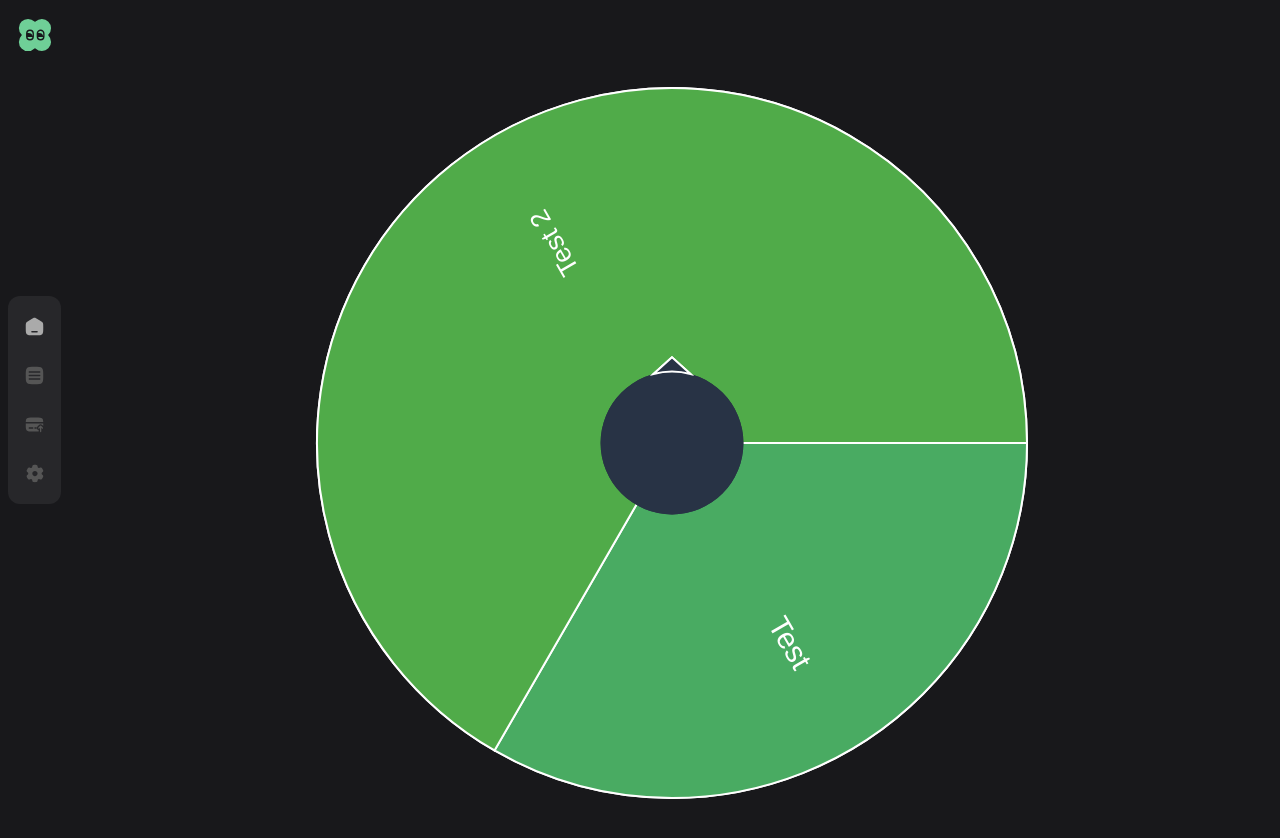
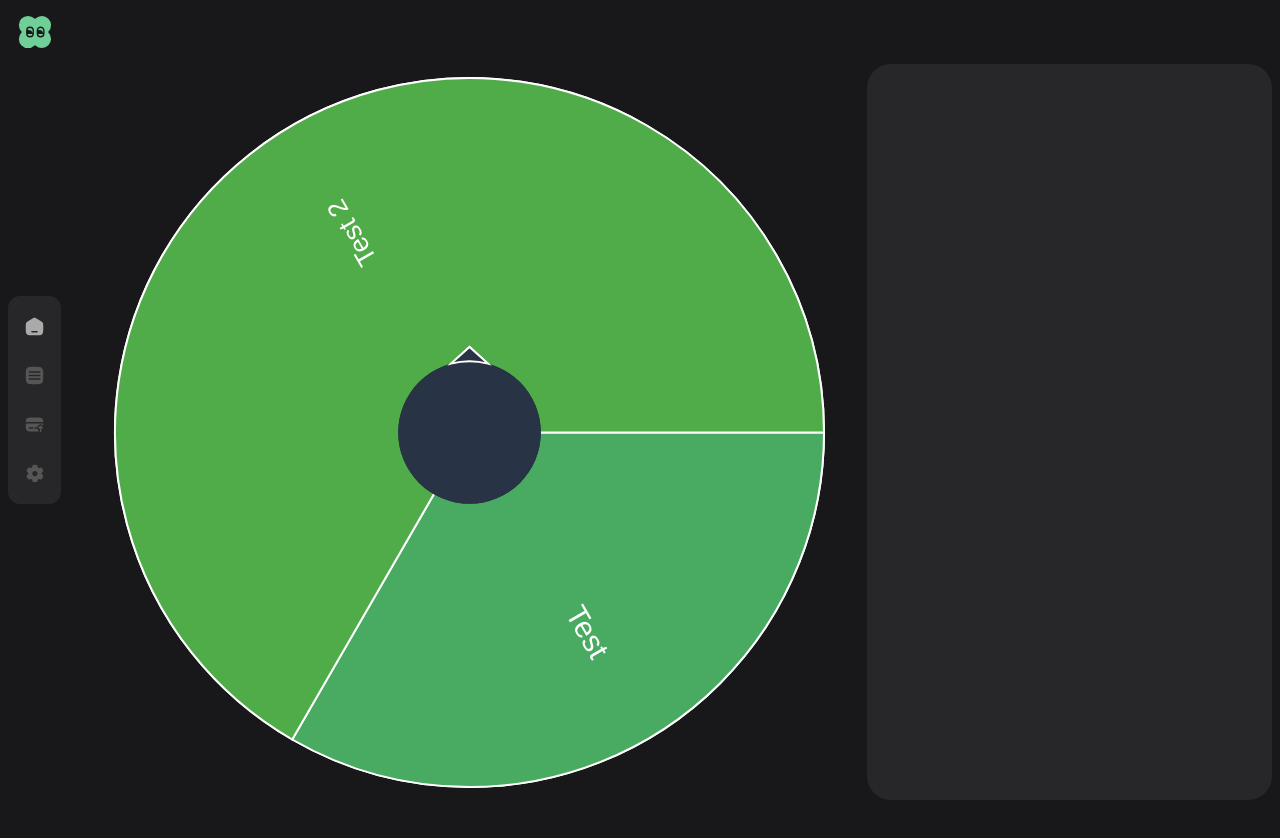
Before and after one commit to novsource/klewik-mono, a React (Vite) app in the folder apps/streamers-dashboard/: page /dashboard/1/wheel in a window 1280 px wide. Shown: the top 838 px of the page. After the commit the page ends 800 px from the top, so only its background shows below. Built offline with nearby package versions, Linux system fonts and the light colour scheme.

Commit message:
fix(wheel): fix wheel resize

```diff
--- a/apps/streamers-dashboard/src/index.css
+++ b/apps/streamers-dashboard/src/index.css
@@ -1,6 +1,10 @@
 @tailwind base;
 @tailwind components;
 @tailwind utilities;
+
+:root {
+  --header-height: 64px;
+}
 
 :root {
   font-family: Inter, system-ui, Avenir, Helvetica, Arial, sans-serif;
@@ -28,3 +32,11 @@ html {
 body {
   @apply m-0 h-full w-full
 }
+
+header {
+  height: var(--header-height);
+}
+
+main {
+  max-height: calc(100% - var(--header-height));
+}
--- a/apps/streamers-dashboard/src/pages/AuctionWheelPage/components/Wheel/Wheel.tsx
+++ b/apps/streamers-dashboard/src/pages/AuctionWheelPage/components/Wheel/Wheel.tsx
@@ -1,5 +1,5 @@
 import {RefObject, forwardRef, useEffect, useRef} from 'react';
-import {cn} from '../../../../shared/utils/cn';
+
 import {useWheelInit} from '../../../../shared/hooks/useWheelInit';
 import {getRandomHSLColor} from '../../../../shared/utils/canvas';
 
@@ -35,7 +35,7 @@ const Wheel = forwardRef<HTMLCanvasElement>((_, ref) => {
   }, []);
 
   return (
-    <div className={cn('flex h-full w-full justify-center')}>
+    <div className="flex flex-shrink-1 h-full w-full justify-center items-center">
       <div className="relative flex h-full w-full items-start justify-center">
         <canvas ref={ref} />
         <canvas className="absolute top-0" ref={wheelSelectorRef} />
--- a/apps/streamers-dashboard/src/shared/components/ui/Header/Header.tsx
+++ b/apps/streamers-dashboard/src/shared/components/ui/Header/Header.tsx
@@ -2,12 +2,10 @@ import {Icons} from '../icons';
 
 const Header = () => {
   return (
-    <header className="w-full">
-      <div className="w-full p-4">
-        <div className="flex w-full justify-between items-center gap-x-4">
-          <div className="">
-            <Icons.Logo />
-          </div>
+    <header className="w-full h-16">
+      <div className="px-4 h-full w-full flex justify-between items-center gap-x-4">
+        <div className="">
+          <Icons.Logo />
         </div>
       </div>
     </header>
--- a/apps/streamers-dashboard/src/shared/hooks/useWheelInit.ts
+++ b/apps/streamers-dashboard/src/shared/hooks/useWheelInit.ts
@@ -37,7 +37,6 @@ export const useWheelInit: WheelInit = ({
       if (items && !!items.length) {
         drawSlicesItems(wheelCanvas, items);
       } else {
-        // console.log('draw empty');
         drawEmptyWheel(wheelSelectorCanvas);
       }
 
--- a/apps/streamers-dashboard/src/shared/layouts/AuctionDashboardLayout.tsx
+++ b/apps/streamers-dashboard/src/shared/layouts/AuctionDashboardLayout.tsx
@@ -12,7 +12,10 @@ const AuctionDashboardLayout = ({children}: PropsWithChildren) => {
             <aside className="w-16 h-full flex-none">
               <DashboardMenu className="absolute top-1/2 -translate-y-1/2 left-2" />
             </aside>
-            <div className="h-full w-full px-4 mt-4">{children}</div>
+            <div className="h-full w-full px-4 flex-shrink-[2]">{children}</div>
+            <div className="min-w-[300px] w-[500px] h-full">
+              <div className="h-full bg-dark rounded-large"></div>
+            </div>
           </div>
         </div>
       </main>
--- a/apps/streamers-dashboard/src/shared/utils/canvas.ts
+++ b/apps/streamers-dashboard/src/shared/utils/canvas.ts
@@ -2,14 +2,19 @@ export const getMaxSizeCanvas = (wrapper: HTMLDivElement): number => {
   const wrapperWidth = wrapper.offsetWidth;
   const wrapperHeight = wrapper.offsetHeight;
 
+  const rightWidgetMinWidth = 50;
   const isMobile = window.innerWidth <= 1024;
   const wrapperPosY = wrapper.getBoundingClientRect().y;
+
+  const generalMaxWidth = isMobile
+    ? wrapperWidth
+    : wrapperWidth - rightWidgetMinWidth;
 
   const generalMaxHeight = isMobile
     ? window.innerHeight - 56 - wrapperPosY
     : window.innerHeight - wrapperPosY;
 
-  const targetSize = Math.min(wrapperWidth, wrapperHeight, generalMaxHeight);
+  const targetSize = Math.min(generalMaxWidth, wrapperHeight, generalMaxHeight);
 
   return targetSize;
 };
```
